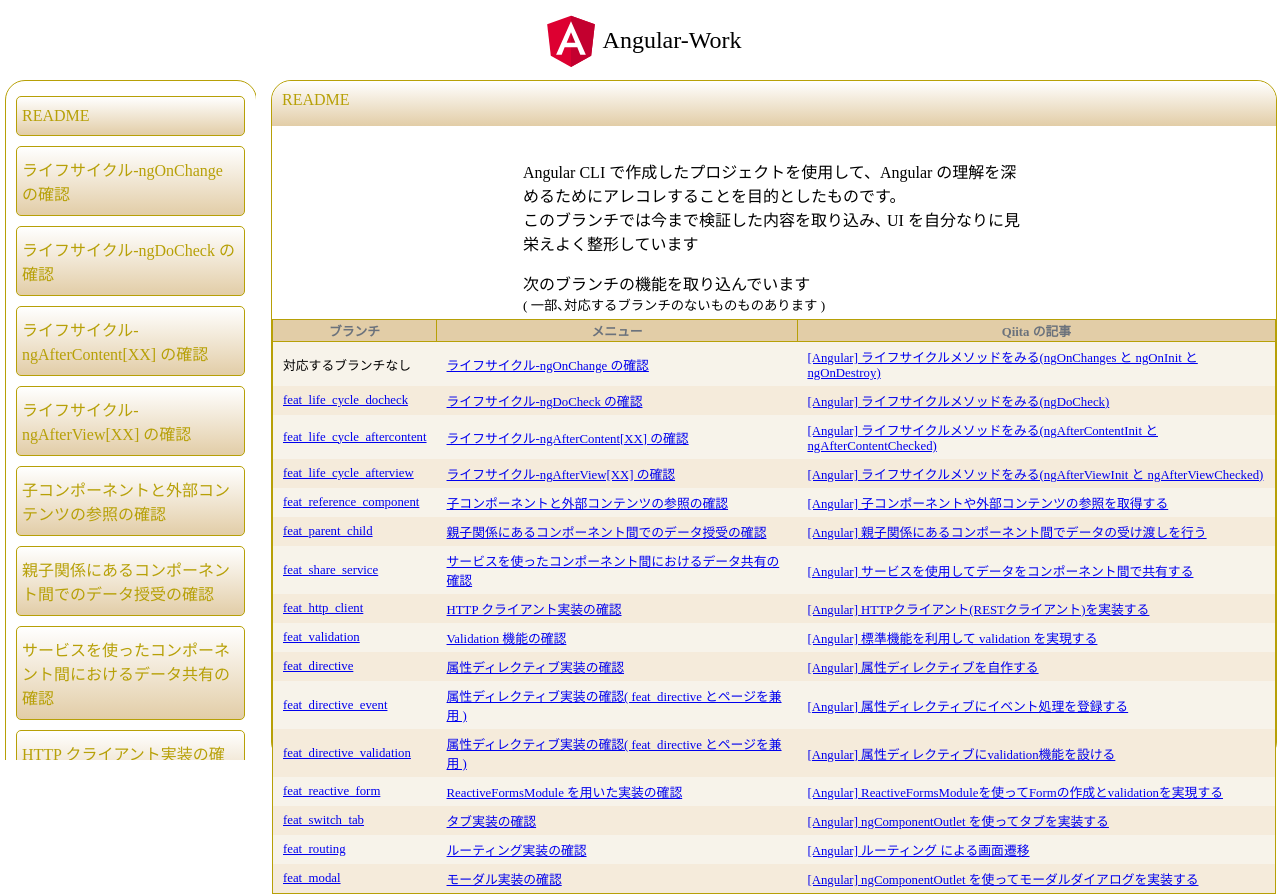
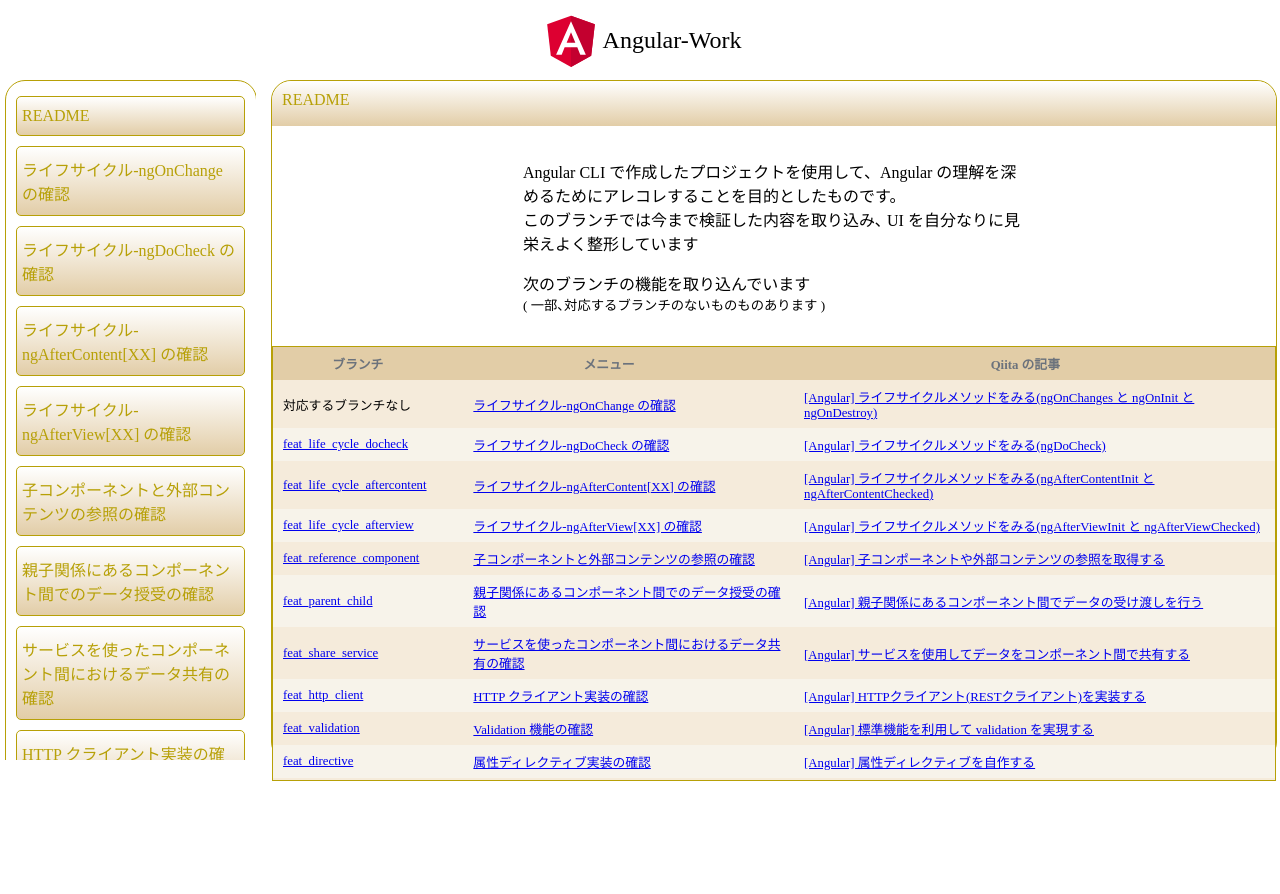
Before and after one commit to ksh-fthr/angular-work, an Angular app: page /readme in a window 1280 px wide. After the commit the page ends 800 px from the top, so only its background shows below. Built offline with nearby package versions, Linux system fonts and the light colour scheme.

Commit message:
スタイル調整.

```diff
--- a/src/app/component/reactive-form/reactive-form-base.component.html
+++ b/src/app/component/reactive-form/reactive-form-base.component.html
@@ -1,9 +1,14 @@
 <div class="base-area">
   <div class="header-block">
-    <p>ReactiveFormsModule と statusChanges の動作確認を行うブロック</p>
+    <p>
+      ReactiveFormsModule を用いた実装の確認
+    </p>
   </div>
 
   <div class="body-block">
     <app-reactive-form-verification></app-reactive-form-verification>
   </div>
+
+  <div class="footer-block">
+  </div>
 </div>
--- a/src/app/component/reactive-form/reactive-form-verification/reactive-form-verification.component.css
+++ /dev/null
@@ -1,29 +0,0 @@
-.form-area {
-  height: 100px;
-}
-
-.input-network-address {
-  width: inherit;
-  height: 30px;
-}
-
-.validation-error-information {
-  height: 50px;
-  width: 100%;
-}
-.caution {
-  color: rgba(255, 0, 0, 1);
-}
-
-.label-common {
-  width: 140px;
-  display: inline-block;
-}
-
-.button-area {
-  height: 50px;
-}
-
-.button-area .button-ok {
-  margin: 15px auto;
-}
--- a/src/app/component/reactive-form/reactive-form-verification/reactive-form-verification.component.ts
+++ b/src/app/component/reactive-form/reactive-form-verification/reactive-form-verification.component.ts
@@ -5,7 +5,7 @@ import { Subscription } from 'rxjs';
 @Component({
   selector: 'app-reactive-form-verification',
   templateUrl: './reactive-form-verification.component.html',
-  styleUrls: ['../../../style/common.css', './reactive-form-verification.component.css'],
+  styleUrls: ['../../../style/common.css'],
 })
 export class ReactiveFormVerificationComponent implements OnInit, OnDestroy {
   /**
--- a/src/app/component/readme/readme.component.css
+++ b/src/app/component/readme/readme.component.css
@@ -1,10 +1,3 @@
-#readme-area {
-  margin: 0 0 0 15px;
-  padding: 0;
-  width: calc(100% - 20px);
-  height: 100%;
-}
-
 #readme-header-block {
   height: 35%;
 }
@@ -57,10 +50,18 @@ table#menu-table {
   border-collapse: collapse;
 }
 
-td {
-  padding: 5px 10px;
+/* テーブルのヘッダ部を固定してボディ部をスクロールさせる */
+thead, tbody {
+  display: block;
 }
 
+tbody#menu-table-body {
+  overflow-x: hidden;
+  overflow-y: scroll;
+  height: 400px;
+}
+
+/* 各行をストライプで色分け */
 tr:nth-child(even) {
   background: #f7f3ea;
 }
@@ -72,5 +73,20 @@ tr:nth-child(odd) {
 th {
   background: #e2cda7;
   color: #6b727c;
-  border: solid 0.5px #b7a007;
 }
+
+/* thead, tbody を block: display にした関係で表示が崩れるので各カラムの幅を明示的に指定する */
+.col-branch {
+  width: 180px;
+}
+.col-menu {
+  width: 380px;
+}
+.col-qiita {
+  width: 580px;
+}
+
+/* 各カラムの上下左右の空白を微調整する */
+th, td {
+  padding: 7px 10px;
+}
--- a/src/app/component/readme/readme.component.html
+++ b/src/app/component/readme/readme.component.html
@@ -1,5 +1,5 @@
 <div class="base-area">
-  <div id="readme-header-block">
+  <div class="readme-header-block">
     <header id="readme-header">
       <p>README</p>
     </header>
@@ -19,89 +19,93 @@
 
   <div id="readme-body-block">
     <table id="menu-table">
-      <th class="menu-table-header">ブランチ</th>
-      <th class="menu-table-header">メニュー</th>
-      <th class="menu-table-header">Qiita の記事</th>
+      <thead id="menu-table-header">
+        <th class="menu-table-header col-branch">ブランチ</th>
+        <th class="menu-table-header col-menu">メニュー</th>
+        <th class="menu-table-header col-qiita">Qiita の記事</th>
+      </thead>
+      <tbody id="menu-table-body">
         <tr class="menu-table-record">
-        <td>対応するブランチなし</td>
-        <td><a routerLink="/life-cycle-on-change">ライフサイクル-ngOnChange の確認</a></td>
-        <td><a href="https://qiita.com/ksh-fthr/items/ccd9861f919c4aa30ae8">[Angular] ライフサイクルメソッドをみる(ngOnChanges と ngOnInit と ngOnDestroy)</a></td>
+          <td class="col-branch">対応するブランチなし</td>
+          <td class="col-menu"><a routerLink="/life-cycle-on-change">ライフサイクル-ngOnChange の確認</a></td>
+          <td class="col-qiita"><a href="https://qiita.com/ksh-fthr/items/ccd9861f919c4aa30ae8">[Angular] ライフサイクルメソッドをみる(ngOnChanges と ngOnInit と ngOnDestroy)</a></td>
         </tr>
         <tr class="menu-table-record">
-        <td><a href="https://github.com/ksh-fthr/angular-work/tree/feat_life_cycle_docheck">feat_life_cycle_docheck</a></td>
-        <td><a routerLink="/life-cycle-do-check">ライフサイクル-ngDoCheck の確認</a></td>
-        <td><a href="https://qiita.com/ksh-fthr/items/f1adea56c17f8c7f6c0d">[Angular] ライフサイクルメソッドをみる(ngDoCheck)</a></td>
+          <td class="col-branch"><a href="https://github.com/ksh-fthr/angular-work/tree/feat_life_cycle_docheck">feat_life_cycle_docheck</a></td>
+          <td class="col-menu"><a routerLink="/life-cycle-do-check">ライフサイクル-ngDoCheck の確認</a></td>
+          <td class="col-qiita"><a href="https://qiita.com/ksh-fthr/items/f1adea56c17f8c7f6c0d">[Angular] ライフサイクルメソッドをみる(ngDoCheck)</a></td>
         </tr>
         <tr class="menu-table-record">
-        <td><a href="https://github.com/ksh-fthr/angular-work/tree/feat_life_cycle_aftercontent">feat_life_cycle_aftercontent</a></td>
-        <td><a routerLink="/life-cycle-after-content">ライフサイクル-ngAfterContent[XX] の確認</a></td>
-        <td><a href="https://qiita.com/ksh-fthr/items/bf8fb8c66cd1d044866e">[Angular] ライフサイクルメソッドをみる(ngAfterContentInit と ngAfterContentChecked)</a></td>
+          <td class="col-branch"><a href="https://github.com/ksh-fthr/angular-work/tree/feat_life_cycle_aftercontent">feat_life_cycle_aftercontent</a></td>
+          <td class="col-menu"><a routerLink="/life-cycle-after-content">ライフサイクル-ngAfterContent[XX] の確認</a></td>
+          <td class="col-qiita"><a href="https://qiita.com/ksh-fthr/items/bf8fb8c66cd1d044866e">[Angular] ライフサイクルメソッドをみる(ngAfterContentInit と ngAfterContentChecked)</a></td>
         </tr>
         <tr class="menu-table-record">
-        <td><a href="https://github.com/ksh-fthr/angular-work/tree/feat_life_cycle_afterview">feat_life_cycle_afterview</a></td>
-        <td><a routerLink="/life-cycle-after-view">ライフサイクル-ngAfterView[XX] の確認</a></td>
-        <td><a href="https://qiita.com/ksh-fthr/items/411d2884875a4a0f7bd6">[Angular] ライフサイクルメソッドをみる(ngAfterViewInit と ngAfterViewChecked)</a></td>
+          <td class="col-branch"><a href="https://github.com/ksh-fthr/angular-work/tree/feat_life_cycle_afterview">feat_life_cycle_afterview</a></td>
+          <td class="col-menu"><a routerLink="/life-cycle-after-view">ライフサイクル-ngAfterView[XX] の確認</a></td>
+          <td class="col-qiita"><a href="https://qiita.com/ksh-fthr/items/411d2884875a4a0f7bd6">[Angular] ライフサイクルメソッドをみる(ngAfterViewInit と ngAfterViewChecked)</a></td>
         </tr>
         <tr class="menu-table-record">
-        <td><a href="https://github.com/ksh-fthr/angular-work/tree/feat_reference_component">feat_reference_component</a></td>
-        <td><a routerLink="/reference">子コンポーネントと外部コンテンツの参照の確認</a></td>
-        <td><a href="https://qiita.com/ksh-fthr/items/00341b3b12f7048c9575">[Angular] 子コンポーネントや外部コンテンツの参照を取得する</a></td>
+          <td class="col-branch"><a href="https://github.com/ksh-fthr/angular-work/tree/feat_reference_component">feat_reference_component</a></td>
+          <td class="col-menu"><a routerLink="/reference">子コンポーネントと外部コンテンツの参照の確認</a></td>
+          <td class="col-qiita"><a href="https://qiita.com/ksh-fthr/items/00341b3b12f7048c9575">[Angular] 子コンポーネントや外部コンテンツの参照を取得する</a></td>
         </tr>
         <tr class="menu-table-record">
-        <td><a href="https://github.com/ksh-fthr/angular-work/tree/feat_parent_child">feat_parent_child</a></td>
-        <td><a routerLink="/parent-child">親子関係にあるコンポーネント間でのデータ授受の確認</a></td>
-        <td><a href="https://qiita.com/ksh-fthr/items/db6a48d072d5e9a33f0b">[Angular] 親子関係にあるコンポーネント間でデータの受け渡しを行う</a></td>
+          <td class="col-branch"><a href="https://github.com/ksh-fthr/angular-work/tree/feat_parent_child">feat_parent_child</a></td>
+          <td class="col-menu"><a routerLink="/parent-child">親子関係にあるコンポーネント間でのデータ授受の確認</a></td>
+          <td class="col-qiita"><a href="https://qiita.com/ksh-fthr/items/db6a48d072d5e9a33f0b">[Angular] 親子関係にあるコンポーネント間でデータの受け渡しを行う</a></td>
         </tr>
         <tr class="menu-table-record">
-        <td><a href="https://github.com/ksh-fthr/angular-work/tree/feat_share_service">feat_share_service</a></td>
-        <td><a routerLink="/data-share">サービスを使ったコンポーネント間におけるデータ共有の確認</a></td>
-        <td><a href="https://qiita.com/ksh-fthr/items/e43dd37bff2e51e95a59">[Angular] サービスを使用してデータをコンポーネント間で共有する</a></td>
+          <td class="col-branch"><a href="https://github.com/ksh-fthr/angular-work/tree/feat_share_service">feat_share_service</a></td>
+          <td class="col-menu"><a routerLink="/data-share">サービスを使ったコンポーネント間におけるデータ共有の確認</a></td>
+          <td class="col-qiita"><a href="https://qiita.com/ksh-fthr/items/e43dd37bff2e51e95a59">[Angular] サービスを使用してデータをコンポーネント間で共有する</a></td>
         </tr>
         <tr class="menu-table-record">
-        <td><a href="https://github.com/ksh-fthr/angular-work/tree/feat_http_client">feat_http_client</a></td>
-        <td><a routerLink="/http-client">HTTP クライアント実装の確認</a></td>
-        <td><a href="https://qiita.com/ksh-fthr/items/840ae54472892a87f48d">[Angular] HTTPクライアント(RESTクライアント)を実装する</a></td>
+          <td class="col-branch"><a href="https://github.com/ksh-fthr/angular-work/tree/feat_http_client">feat_http_client</a></td>
+          <td class="col-menu"><a routerLink="/http-client">HTTP クライアント実装の確認</a></td>
+          <td class="col-qiita"><a href="https://qiita.com/ksh-fthr/items/840ae54472892a87f48d">[Angular] HTTPクライアント(RESTクライアント)を実装する</a></td>
         </tr>
         <tr class="menu-table-record">
-        <td><a href="https://github.com/ksh-fthr/angular-work/tree/feat_validation">feat_validation</a></td>
-        <td><a routerLink="/validation">Validation 機能の確認</a></td>
-        <td><a href="https://qiita.com/ksh-fthr/items/ee9b026da40cae96ac38">[Angular] 標準機能を利用して validation を実現する</a></td>
+          <td class="col-branch"><a href="https://github.com/ksh-fthr/angular-work/tree/feat_validation">feat_validation</a></td>
+          <td class="col-menu"><a routerLink="/validation">Validation 機能の確認</a></td>
+          <td class="col-qiita"><a href="https://qiita.com/ksh-fthr/items/ee9b026da40cae96ac38">[Angular] 標準機能を利用して validation を実現する</a></td>
         </tr>
         <tr class="menu-table-record">
-        <td><a href="https://github.com/ksh-fthr/angular-work/tree/feat_directive">feat_directive</a></td>
-        <td><a routerLink="/attribute-directive">属性ディレクティブ実装の確認</a></td>
-        <td><a href="https://qiita.com/ksh-fthr/items/b8e3577f47483f5685e2">[Angular] 属性ディレクティブを自作する</a></td>
+          <td class="col-branch"><a href="https://github.com/ksh-fthr/angular-work/tree/feat_directive">feat_directive</a></td>
+          <td class="col-menu"><a routerLink="/attribute-directive">属性ディレクティブ実装の確認</a></td>
+          <td class="col-qiita"><a href="https://qiita.com/ksh-fthr/items/b8e3577f47483f5685e2">[Angular] 属性ディレクティブを自作する</a></td>
         </tr>
         <tr class="menu-table-record">
-        <td><a href="https://github.com/ksh-fthr/angular-work/tree/feat_directive_event">feat_directive_event</a></td>
-        <td><a routerLink="/attribute-directive">属性ディレクティブ実装の確認( feat_directive とページを兼用 )</a></td>
-        <td><a href="https://qiita.com/ksh-fthr/items/43cf954515a5f6ace515">[Angular] 属性ディレクティブにイベント処理を登録する</a></td>
+          <td class="col-branch"><a href="https://github.com/ksh-fthr/angular-work/tree/feat_directive_event">feat_directive_event</a></td>
+          <td class="col-menu"><a routerLink="/attribute-directive">属性ディレクティブ実装の確認( feat_directive とページを兼用 )</a></td>
+          <td class="col-qiita"><a href="https://qiita.com/ksh-fthr/items/43cf954515a5f6ace515">[Angular] 属性ディレクティブにイベント処理を登録する</a></td>
         </tr>
         <tr class="menu-table-record">
-        <td><a href="https://github.com/ksh-fthr/angular-work/tree/feat_directive_validation">feat_directive_validation</a></td>
-        <td><a routerLink="/attribute-directive">属性ディレクティブ実装の確認( feat_directive とページを兼用 )</a></td>
-        <td><a href="https://qiita.com/ksh-fthr/items/22fe5be4ff3c3467cb85">[Angular] 属性ディレクティブにvalidation機能を設ける</a></td>
+          <td class="col-branch"><a href="https://github.com/ksh-fthr/angular-work/tree/feat_directive_validation">feat_directive_validation</a></td>
+          <td class="col-menu"><a routerLink="/attribute-directive">属性ディレクティブ実装の確認( feat_directive とページを兼用 )</a></td>
+          <td class="col-qiita"><a href="https://qiita.com/ksh-fthr/items/22fe5be4ff3c3467cb85">[Angular] 属性ディレクティブにvalidation機能を設ける</a></td>
         </tr>
         <tr class="menu-table-record">
-        <td><a href="https://github.com/ksh-fthr/angular-work/tree/feat_reactive_form">feat_reactive_form</a></td>
-        <td><a routerLink="/reactive-form">ReactiveFormsModule を用いた実装の確認</a></td>
-        <td><a href="https://qiita.com/ksh-fthr/items/b5546c50129c60b883ba">[Angular] ReactiveFormsModuleを使ってFormの作成とvalidationを実現する</a></td>
+          <td class="col-branch"><a href="https://github.com/ksh-fthr/angular-work/tree/feat_reactive_form">feat_reactive_form</a></td>
+          <td class="col-menu"><a routerLink="/reactive-form">ReactiveFormsModule を用いた実装の確認</a></td>
+          <td class="col-qiita"><a href="https://qiita.com/ksh-fthr/items/b5546c50129c60b883ba">[Angular] ReactiveFormsModuleを使ってFormの作成とvalidationを実現する</a></td>
         </tr>
         <tr class="menu-table-record">
-        <td><a href="https://github.com/ksh-fthr/angular-work/tree/feat_switch_tab">feat_switch_tab</a></td>
-        <td><a routerLink="/tab">タブ実装の確認</a></td>
-        <td><a href="https://qiita.com/ksh-fthr/items/212fe3a1c0308b1fd782">[Angular] ngComponentOutlet を使ってタブを実装する</a></td>
+          <td class="col-branch"><a href="https://github.com/ksh-fthr/angular-work/tree/feat_switch_tab">feat_switch_tab</a></td>
+          <td class="col-menu"><a routerLink="/tab">タブ実装の確認</a></td>
+          <td class="col-qiita"><a href="https://qiita.com/ksh-fthr/items/212fe3a1c0308b1fd782">[Angular] ngComponentOutlet を使ってタブを実装する</a></td>
         </tr>
         <tr class="menu-table-record">
-        <td><a href="https://github.com/ksh-fthr/angular-work/tree/feat_routing">feat_routing</a></td>
-        <td><a routerLink="/routing">ルーティング実装の確認</a></td>
-        <td><a href="https://qiita.com/ksh-fthr/items/91c85a06998314c95648">[Angular] ルーティング による画面遷移</a></td>
+          <td class="col-branch"><a href="https://github.com/ksh-fthr/angular-work/tree/feat_routing">feat_routing</a></td>
+          <td class="col-menu"><a routerLink="/routing">ルーティング実装の確認</a></td>
+          <td class="col-qiita"><a href="https://qiita.com/ksh-fthr/items/91c85a06998314c95648">[Angular] ルーティング による画面遷移</a></td>
         </tr>
         <tr class="menu-table-record">
-        <td><a href="https://github.com/ksh-fthr/angular-work/tree/feat_modal">feat_modal</a></td>
-        <td><a routerLink="/modal">モーダル実装の確認</a></td>
-        <td><a href="https://qiita.com/ksh-fthr/items/769767c346c8f04e2df2">[Angular] ngComponentOutlet を使ってモーダルダイアログを実装する</a></td>
+          <td class="col-branch"><a href="https://github.com/ksh-fthr/angular-work/tree/feat_modal">feat_modal</a></td>
+          <td class="col-menu"><a routerLink="/modal">モーダル実装の確認</a></td>
+          <td class="col-qiita"><a href="https://qiita.com/ksh-fthr/items/769767c346c8f04e2df2">[Angular] ngComponentOutlet を使ってモーダルダイアログを実装する</a></td>
         </tr>
+      </tbody>
     </table>
   </div>
 </div>
--- a/src/app/component/use-attribute-directive/attribute-directive-validator-verification/attribute-directive-validator-verification.component.css
+++ b/src/app/component/use-attribute-directive/attribute-directive-validator-verification/attribute-directive-validator-verification.component.css
@@ -1,4 +1,4 @@
-#validation-verification-body {
+.validation-body {
   height: 60%;
 }
 
@@ -6,13 +6,6 @@
   height: 100px;
 }
 
-.validation-error-information {
+.validation-error-information-h-70 {
   height: 70px;
-  width: 100%;
-  padding: 0 10px;
-  color: #b7a007;
-  border: dashed 0.5px;
-  /* 子要素を上下中央に配置する */
-  display: flex;
-  align-items: center;
 }
--- a/src/app/component/use-attribute-directive/attribute-directive-validator-verification/attribute-directive-validator-verification.component.html
+++ b/src/app/component/use-attribute-directive/attribute-directive-validator-verification/attribute-directive-validator-verification.component.html
@@ -1,4 +1,4 @@
-<div id="validation-verification-body">
+<div class="validation-body">
   <form #formCheck="ngForm" class="form-check">
     <div class="form-area">
       <div class="input-network-address">
@@ -27,7 +27,7 @@
           (keyup)="onKeyUp('inputSubnetMaskInfo', inputSubnetMaskInfo.errors)"
         >
       </div>
-      <div class="validation-error-information">
+      <div class="validation-error-information validation-error-information-h-70">
         <div class="note" *ngIf="validationError">
           <div [hidden]="!validationError?.required">※ 項目が未入力です</div>
           <div [hidden]="!validationError?.minLength">※ 入力した内容が短すぎます</div>
@@ -38,6 +38,6 @@
     </div>
   </form>
 </div>
-<div id="validation-verification-footer">
+<div>
   <input type="button" class="event-button" name="button-ok" value="OK" (click)="onClickOK($event)" [disabled]="formCheck.invalid">
 </div>
--- a/src/app/component/validation/validation-verification/validation-verification.component.css
+++ /dev/null
@@ -1,33 +0,0 @@
-
-#validation-verification-body {
-  height: 100%;
-}
-
-#validation-verification-footer {
-  padding: 0;
-  bottom: 0;
-  /* 子要素を中央に配置する */
-  display: flex;
-  justify-content: center;
-  align-items: center;
-}
-
-#validation-verification-form-area {
-  height: 100%;
-  margin: 20px 0px;
-}
-
-#validation-verification-error-area {
-  height: 150px;
-  margin: 25px 0px;
-}
-
-#validation-verification-error-information {
-  height: 150px;
-  padding: 0 10px;
-  color: #b7a007;
-  border: dashed 0.5px;
-  /* 子要素を上下中央に配置する */
-  display: flex;
-  align-items: center;
-}
--- a/src/app/component/validation/validation-verification/validation-verification.component.ts
+++ b/src/app/component/validation/validation-verification/validation-verification.component.ts
@@ -3,7 +3,7 @@ import { Component, OnInit } from '@angular/core';
 @Component({
   selector: 'app-validation-verification',
   templateUrl: './validation-verification.component.html',
-  styleUrls: ['../../../style/common.css', './validation-verification.component.css'],
+  styleUrls: ['../../../style/common.css'],
 })
 export class ValidationVerificationComponent implements OnInit {
   /**
--- a/src/app/style/common.css
+++ b/src/app/style/common.css
@@ -152,6 +152,40 @@ div {
   height: 30px;
 }
 
+
+.validation-body {
+  height: 100%;
+}
+
+.validation-footer {
+  padding: 0;
+  bottom: 0;
+  /* 子要素を中央に配置する */
+  display: flex;
+  justify-content: center;
+  align-items: center;
+}
+
+.validation-form-area {
+  height: 100%;
+  margin: 20px 0px;
+}
+
+.validation-error-area {
+  height: 150px;
+  margin: 25px 0px;
+}
+
+.validation-error-information {
+  height: 150px;
+  padding: 0 10px;
+  color: #b7a007;
+  border: dashed 0.5px;
+  /* 子要素を上下中央に配置する */
+  display: flex;
+  align-items: center;
+}
+
 /**
  * ボタン関連の設定
  */
```
Also changed, not shown: src/app/component/reactive-form/reactive-form-verification/reactive-form-verification.component.html (+16 -6 lines), src/app/component/validation/validation-verification/validation-verification.component.html (+8 -5 lines). Lines whose indentation alone changed are shown as unchanged.
